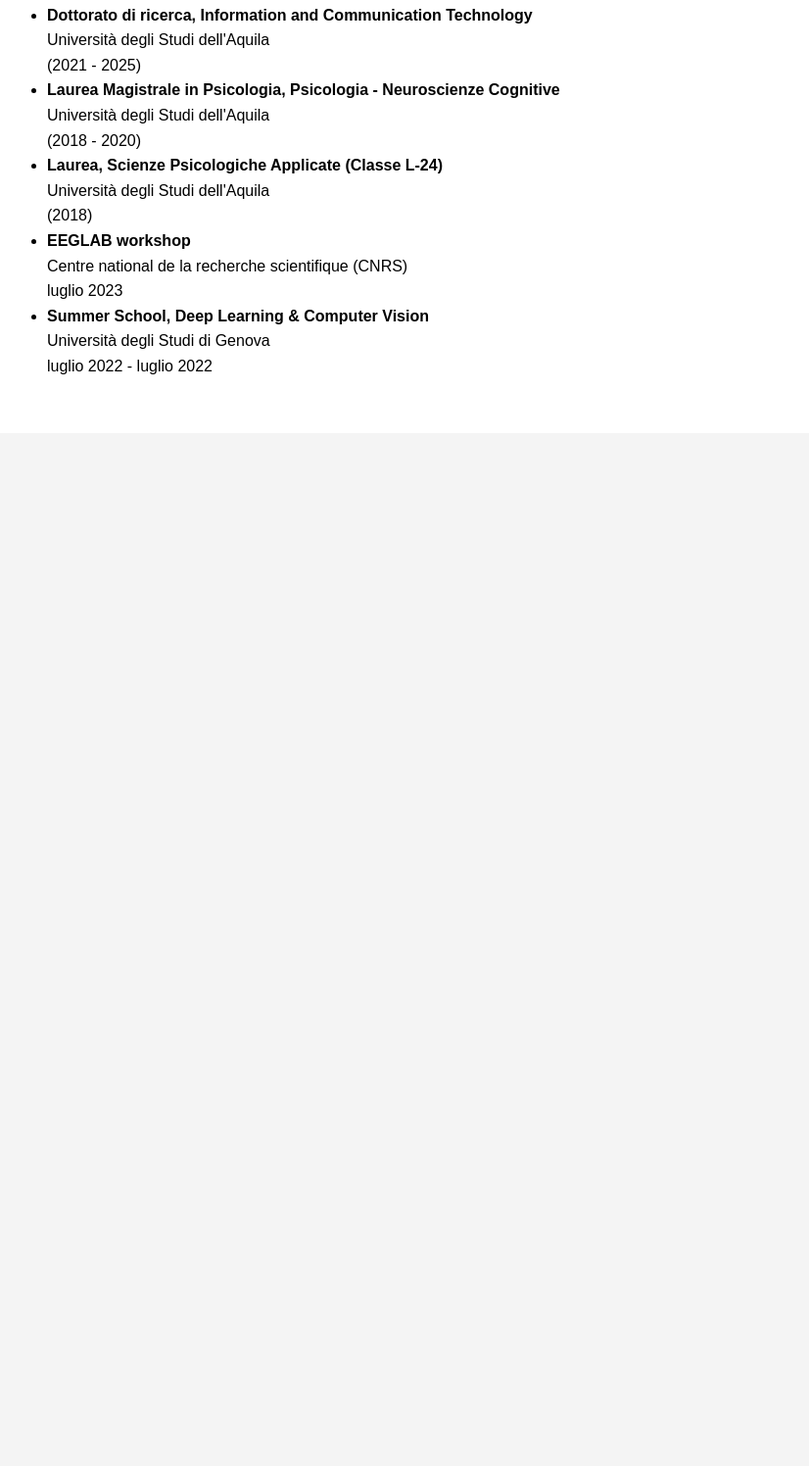
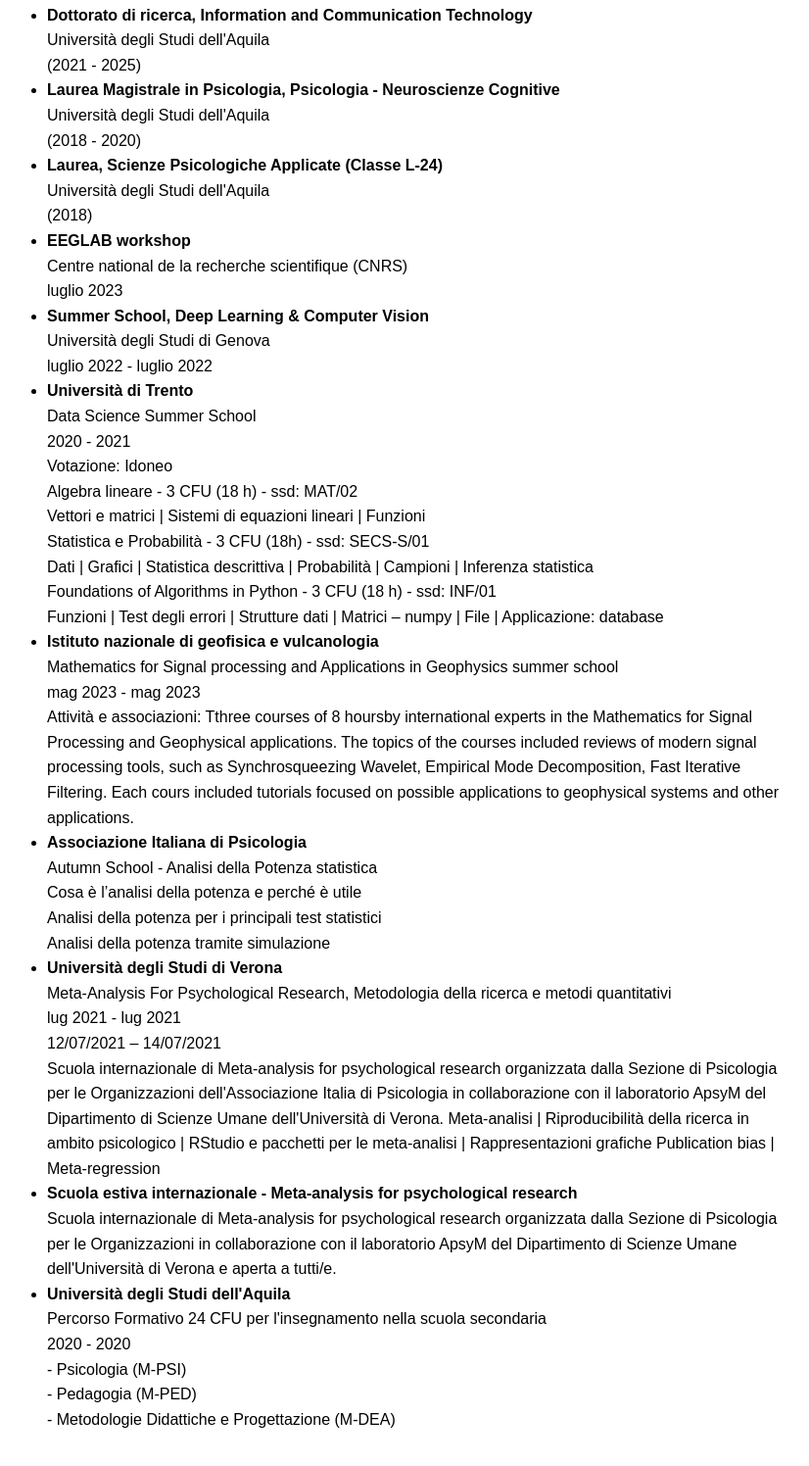
Before and after one commit to danielelozzi/danielelozzi.github.io, a plain HTML site: page index.html in a window 1280 px wide. Shown: the part 1040-2536 px from the top of the page at 98% size, without its empty margins (232-1058 px from the left). Before the commit the page ends 1482 px from the top, so only its background shows below. Drawn offline with Linux system fonts and the light colour scheme.

Commit message:
Update index.html

```diff
--- a/index.html
+++ b/index.html
@@ -97,6 +97,50 @@
                     Università degli Studi di Genova<br>
                     luglio 2022 - luglio 2022
                 </li>
+                <li>
+                    <strong>Università di Trento</strong><br>
+                    Data Science Summer School<br>
+                    2020 - 2021<br>
+                    Votazione: Idoneo<br>
+                    Algebra lineare - 3 CFU (18 h) - ssd: MAT/02<br>
+                    Vettori e matrici | Sistemi di equazioni lineari | Funzioni<br>
+                    Statistica e Probabilità - 3 CFU (18h) - ssd: SECS-S/01<br>
+                    Dati | Grafici | Statistica descrittiva | Probabilità | Campioni | Inferenza statistica<br>
+                    Foundations of Algorithms in Python - 3 CFU (18 h) - ssd: INF/01<br>
+                    Funzioni | Test degli errori | Strutture dati | Matrici – numpy | File | Applicazione: database
+                </li>
+                <li>
+                    <strong>Istituto nazionale di geofisica e vulcanologia</strong><br>
+                    Mathematics for Signal processing and Applications in Geophysics summer school<br>
+                    mag 2023 - mag 2023<br>
+                    Attività e associazioni: Tthree courses of 8 hoursby international experts in the Mathematics for Signal Processing and Geophysical applications. The topics of the courses included reviews of modern signal processing tools, such as Synchrosqueezing Wavelet, Empirical Mode Decomposition, Fast Iterative Filtering. Each cours included tutorials focused on possible applications to geophysical systems and other applications.
+                </li>
+                <li>
+                    <strong>Associazione Italiana di Psicologia</strong><br>
+                    Autumn School - Analisi della Potenza statistica<br>
+                    Cosa è l’analisi della potenza e perché è utile<br>
+                    Analisi della potenza per i principali test statistici<br>
+                    Analisi della potenza tramite simulazione
+                </li>
+                <li>
+                    <strong>Università degli Studi di Verona</strong><br>
+                    Meta-Analysis For Psychological Research, Metodologia della ricerca e metodi quantitativi<br>
+                    lug 2021 - lug 2021<br>
+                    12/07/2021 – 14/07/2021<br>
+                    Scuola internazionale di Meta-analysis for psychological research organizzata dalla Sezione di Psicologia per le Organizzazioni dell'Associazione Italia di Psicologia in collaborazione con il laboratorio ApsyM del Dipartimento di Scienze Umane dell'Università di Verona. Meta-analisi | Riproducibilità della ricerca in ambito psicologico | RStudio e pacchetti per le meta-analisi | Rappresentazioni grafiche Publication bias | Meta-regression
+                </li>
+                <li>
+                    <strong>Scuola estiva internazionale - Meta-analysis for psychological research</strong><br>
+                    Scuola internazionale di Meta-analysis for psychological research organizzata dalla Sezione di Psicologia per le Organizzazioni in collaborazione con il laboratorio ApsyM del Dipartimento di Scienze Umane dell'Università di Verona e aperta a tutti/e.
+                </li>
+                <li>
+                    <strong>Università degli Studi dell'Aquila</strong><br>
+                    Percorso Formativo 24 CFU per l'insegnamento nella scuola secondaria<br>
+                    2020 - 2020<br>
+                    - Psicologia (M-PSI)<br>
+                    - Pedagogia (M-PED)<br>
+                    - Metodologie Didattiche e Progettazione (M-DEA)
+                </li>
             </ul>
         </div>
 
```
